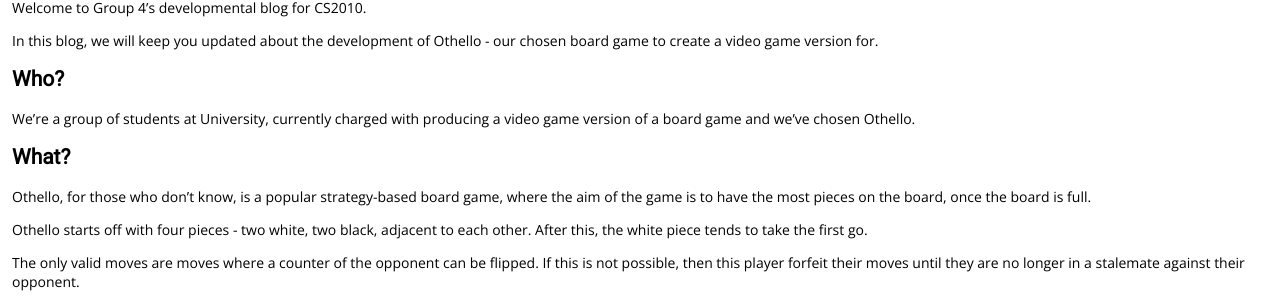
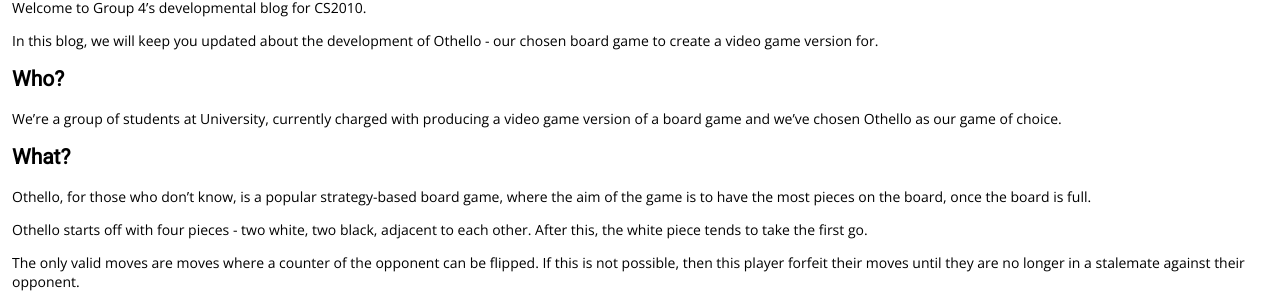
Before and after one commit to SaileshPatel/othello-website, a Jekyll site: the page built from _posts/2017-10-16-welcome-to-g4-othello.markdown, in a window 1280 px wide. Shown: the part 284-587 px from the top of the page. Built offline with Jekyll 4.4.1, drawn with Linux system fonts in a browser that asks for light colours.

Commit message:
edited blog

```diff
--- a/_posts/2017-10-16-welcome-to-g4-othello.markdown
+++ b/_posts/2017-10-16-welcome-to-g4-othello.markdown
@@ -10,7 +10,7 @@ In this blog, we will keep you updated about the development of Othello - our ch
 
 ## Who?
 
-We're a group of students at University, currently charged with producing a video game version of a board game and we've chosen Othello.
+We're a group of students at University, currently charged with producing a video game version of a board game and we've chosen Othello as our game of choice.
 
 ## What?
 
```
